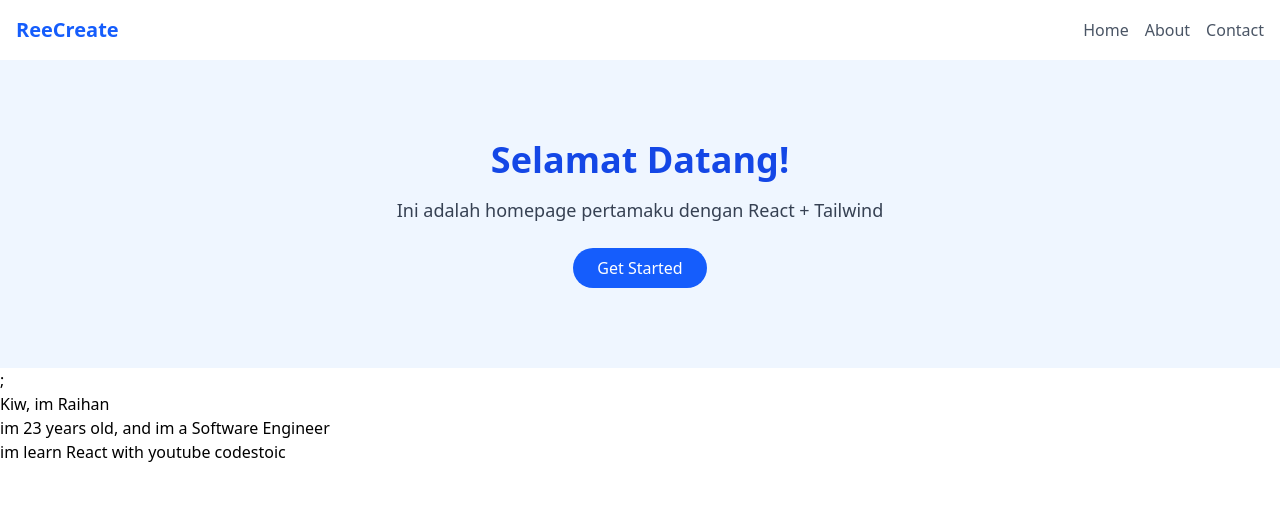
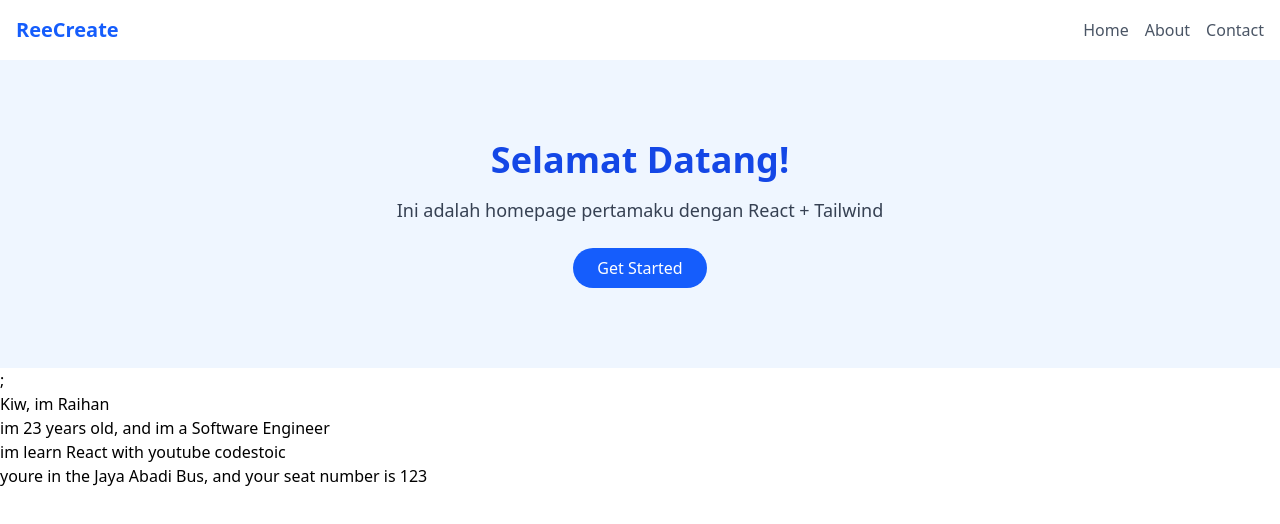
Before and after one commit to rehanzhaky/ReactVite-Mastery, a React (Vite) app: page / in a window 1280 px wide. Shown: the top 524 px of the page. Built offline with nearby package versions, Linux system fonts and the light colour scheme.

Commit message:
mod: Refactor code & add module Passing Array

```diff
--- a/src/App.jsx
+++ b/src/App.jsx
@@ -1,11 +1,14 @@
 import React from "react";
 import Navbar from "./components/Navbar";
 import Hero from "./components/Hero";
-import Props from "./components/Props";
-import DestructuringProps from "./components/DestructuringProps";
-import ImmutabilityOfProps from "./components/ImmutabilityOfProps";
+import Props from "./belajar/Props";
+import DestructuringProps from "./belajar/DestructuringProps";
+import ImmutabilityOfProps from "./belajar/ImmutabilityOfProps";
+import PassingArray from "./belajar/PassingArray";
 
 const App = () => {
+  // List of Arrays
+  const seatNumber = [1, 2, 3];
   return (
     <>
       <Navbar />
@@ -16,6 +19,8 @@ const App = () => {
       <DestructuringProps age="23" job="Software Engineer" />
       {/* Props bersifat immutable, tidak dapat di reassigned */}
       <ImmutabilityOfProps learn="React" with="codestoic" />
+      {/* Mencoba untuk Passing Array */}
+      <PassingArray busName="Jaya Abadi Bus" seatNumber={seatNumber}/>
     </>
   );
 };
--- /dev/null
+++ b/src/belajar/PassingArray.jsx
@@ -0,0 +1,10 @@
+import React from "react";
+
+const PassingArray = ({busName, seatNumber}) => {
+
+  return <div>
+    <h1>youre in the {busName}, and your seat number is {seatNumber}</h1>
+  </div>;
+};
+
+export default PassingArray;
--- /dev/null
+++ b/src/belajar/PassingObject.jsx
@@ -0,0 +1,11 @@
+import React from 'react'
+
+const PassingObject = () => {
+  return (
+    <div>
+
+    </div>
+  )
+}
+
+export default PassingObject
```
Also changed, not shown: src/belajar/DestructuringProps.jsx (renamed from src/components/DestructuringProps.jsx), src/belajar/ImmutabilityOfProps.jsx (renamed from src/components/ImmutabilityOfProps.jsx), src/belajar/Props.jsx (renamed from src/components/Props.jsx).
